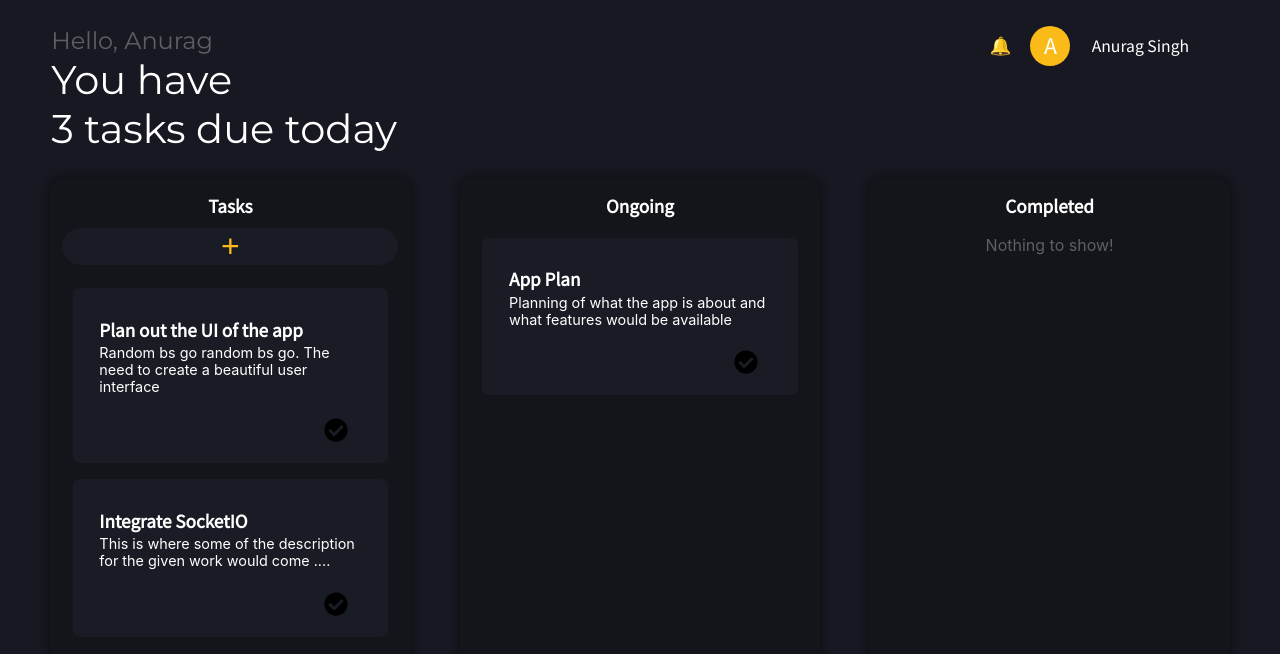
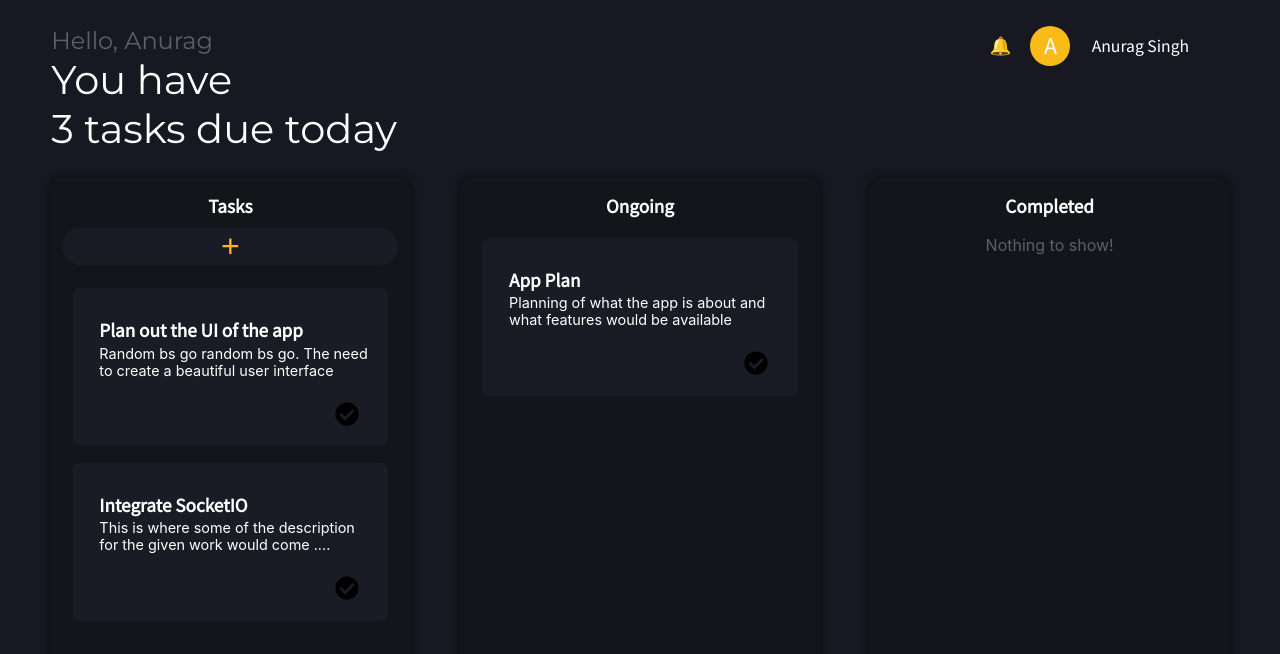
Before and after one commit to Anurag-Singh-Rajput/karya, a React (Create React App) app: page / in a window 1280 px wide. Shown: the top 654 px of the page. Built offline with nearby package versions, Linux system fonts and the light colour scheme.

Commit message:
added move note feature firebase added

```diff
--- a/package.json
+++ b/package.json
@@ -9,6 +9,7 @@
     "@testing-library/jest-dom": "^5.16.1",
     "@testing-library/react": "^11.2.7",
     "@testing-library/user-event": "^12.8.3",
+    "firebase": "^9.6.4",
     "react": "^17.0.2",
     "react-dom": "^17.0.2",
     "react-router-dom": "^6.2.1",
--- a/src/Components/Card/Card.js
+++ b/src/Components/Card/Card.js
@@ -13,8 +13,14 @@ const Card = (props) => {
         {props.tasks.length === 0 ? (
           <p className={classes.no__cards}>Nothing to show!</p>
         ) : (
-          props.tasks.map((task) => (
-            <Task title={task.title} content={task.content} />
+          props.tasks.map((task, i) => (
+            <Task
+              title={task.title}
+              content={task.content}
+              type={props.type}
+              index={i}
+              clickHandler={props.handleClick}
+            />
           ))
         )}
       </div>
--- a/src/Components/Card/CardContainer.js
+++ b/src/Components/Card/CardContainer.js
@@ -1,3 +1,4 @@
+import { useState } from "react/cjs/react.development";
 import Card from "./Card";
 import classes from "./CardContainer.module.css";
 const plan = [
@@ -11,6 +12,10 @@ const plan = [
     content:
       "This is where some of the description for the given work would come ....",
   },
+  // {
+  //   title: "Deployment",
+  //   content: "Deploy the app to make it availaile for the users",
+  // },
 ];
 const ongoing = [
   {
@@ -21,11 +26,54 @@ const ongoing = [
 ];
 const completed = [];
 const CardContainer = () => {
+  const [pendingTasks, setPendingTasks] = useState(plan);
+  const [ongoingTasks, setOngoingTasks] = useState(ongoing);
+  const [completedTasks, setCompletedTasks] = useState(completed);
+
+  const clickHandler = (i, key) => {
+    console.log(key);
+    if (key === 1) {
+      const newNotes = pendingTasks.filter((task, index) => {
+        if (i === index) {
+          const moveTasks = [...ongoingTasks, task];
+          setOngoingTasks(moveTasks);
+        } else return task;
+      });
+      setPendingTasks(newNotes);
+    } else if (key === 2) {
+      const newNotes = ongoingTasks.filter((task, index) => {
+        if (i === index) {
+          const moveTasks = [...completedTasks, task];
+          setCompletedTasks(moveTasks);
+        } else return task;
+      });
+      setOngoingTasks(newNotes);
+    }
+  };
+
   return (
     <div className={classes.container}>
-      <Card title="Tasks" tasks={plan} add={true} />
-      <Card title="Ongoing" tasks={ongoing} add={false} />
-      <Card title="Completed" tasks={completed} add={false} />
+      <Card
+        title="Tasks"
+        tasks={pendingTasks}
+        add={true}
+        type={1}
+        handleClick={clickHandler}
+      />
+      <Card
+        title="Ongoing"
+        tasks={ongoingTasks}
+        add={false}
+        type={2}
+        handleClick={clickHandler}
+      />
+      <Card
+        title="Completed"
+        tasks={completedTasks}
+        add={false}
+        type={3}
+        handleClick={clickHandler}
+      />
     </div>
   );
 };
--- a/src/Components/Card/Task.js
+++ b/src/Components/Card/Task.js
@@ -2,12 +2,15 @@ import classes from "./Task.module.css";
 import { FontAwesomeIcon } from "@fortawesome/react-fontawesome";
 import { faCheckCircle } from "@fortawesome/free-solid-svg-icons";
 const Task = (props) => {
+  const handleClick = () => {
+    props.clickHandler(props.index, props.type);
+  };
   return (
     <div className={classes.task}>
       <h1>{props.title}</h1>
       <p>{props.content}</p>
       <div className={classes.btn}>
-        <button>
+        <button onClick={handleClick}>
           <FontAwesomeIcon icon={faCheckCircle} />
         </button>
       </div>
--- a/src/Components/Card/Task.module.css
+++ b/src/Components/Card/Task.module.css
@@ -1,7 +1,7 @@
 .task {
   text-align: left;
   background-color: #191c24;
-  padding: 8% 8% 2% 8%;
+  padding: 8% 5% 2% 8%;
   margin: 5% 3% 0% 3%;
   border-radius: 3%;
 }
@@ -26,6 +26,7 @@
   margin: 4% 0 0 0;
   position: relative;
 }
-button:hover {
+.task button:hover {
   color: #fabb18;
+  background-color: #191c24;
 }
--- a/src/Components/Notes/NoteApp.js
+++ b/src/Components/Notes/NoteApp.js
@@ -27,11 +27,11 @@ const NoteApp = () => {
     setNotes(newNote);
   };
   return (
-    <React.Fragment>
+    <>
       <div className={classes.header}>Notes</div>
       <CreateNote setNotes={setNotes} />
       <Notes notes={notes} onDelete={onDelete} />
-    </React.Fragment>
+    </>
   );
 };
 
```
Also changed, not shown: src/firebase.js (added, +14 -0 lines), src/Components/Landing/Landing.js (added), src/Components/Landing/Landing.module.css (added), 1 other file (tests, documents, lock files or other folders).
